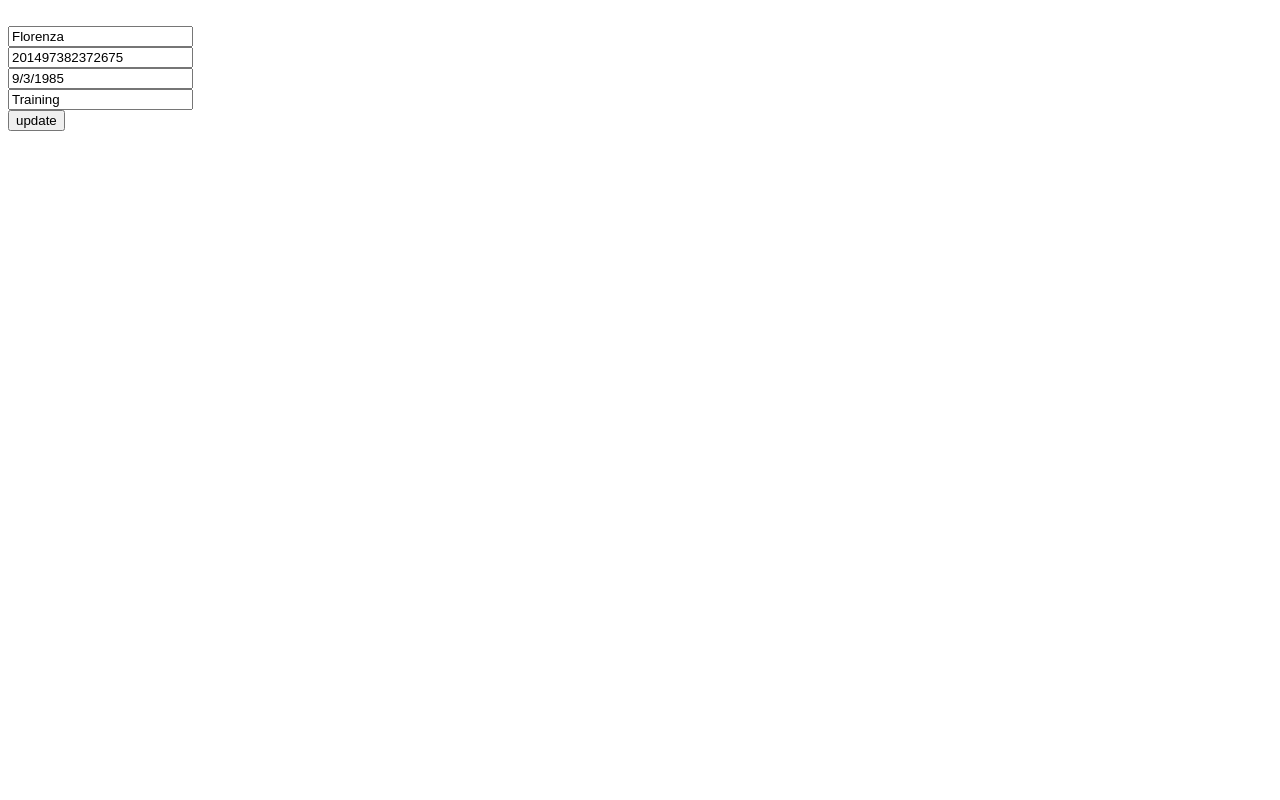
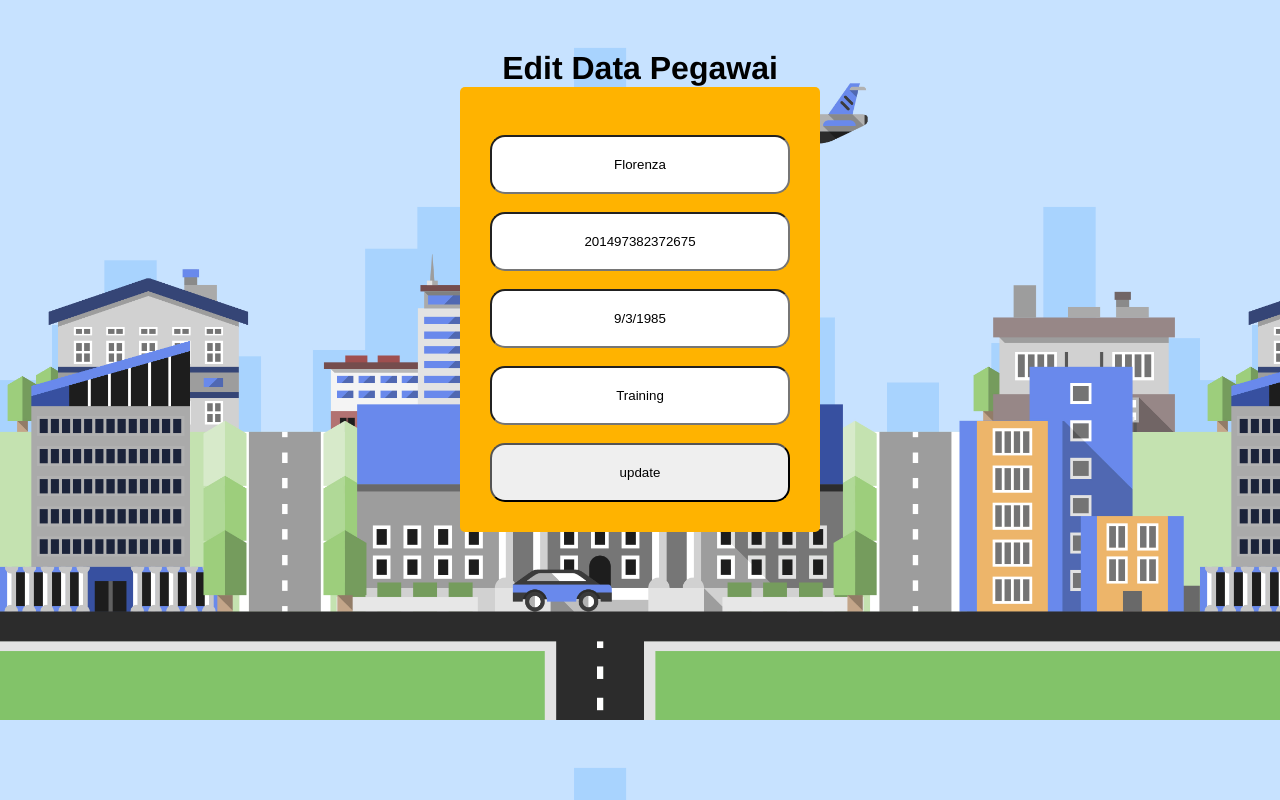
Before and after one commit to RaihanBagasNugraha/SI-Kepegawaian, a PHP site: page /edit.php?nomor=39 in a window 1280 px wide. Run offline with PHP 8.4, Linux system fonts and the light colour scheme; data comes from the database, SQL or seed files in the repository.

Commit message:
Update edit.php

```diff
--- a/php/edit.php
+++ b/php/edit.php
@@ -5,7 +5,33 @@ $query = mysqli_query($koneksi, "SELECT * FROM pegawai WHERE nomor = '$nomor'");
 $data=mysqli_fetch_assoc($query);
 ?>
 <html>
+<head>
+<title>Edit Data Pegawai</title>
+<link rel="stylesheet" href="style.css">
+<style type="text/css">
+		body {
+			background: url('office.jpg');
+			color: #fff;
+			background-size: 1200px 720px;
+		}
+		h1{
+			color:black;
+		}
+		h2{
+			color:white;
+		}
+		input{
+  text-align: center;
+  display: block;
+  width: 100%;
+  padding: 20px 20px;
+  box-sizing: border-box;
+  border-radius: 15px;
+}
+</style>
+</head>
 <body>
+	<h1>Edit Data Pegawai</h1>
 	<form action="proses_edit.php" method="post">
 		<input value="<?=$data['nomor'];?>"type="hidden" name="nomor"><br>
 		<input value="<?=$data['nama'];?>"type="text" name="nama"><br>
```
